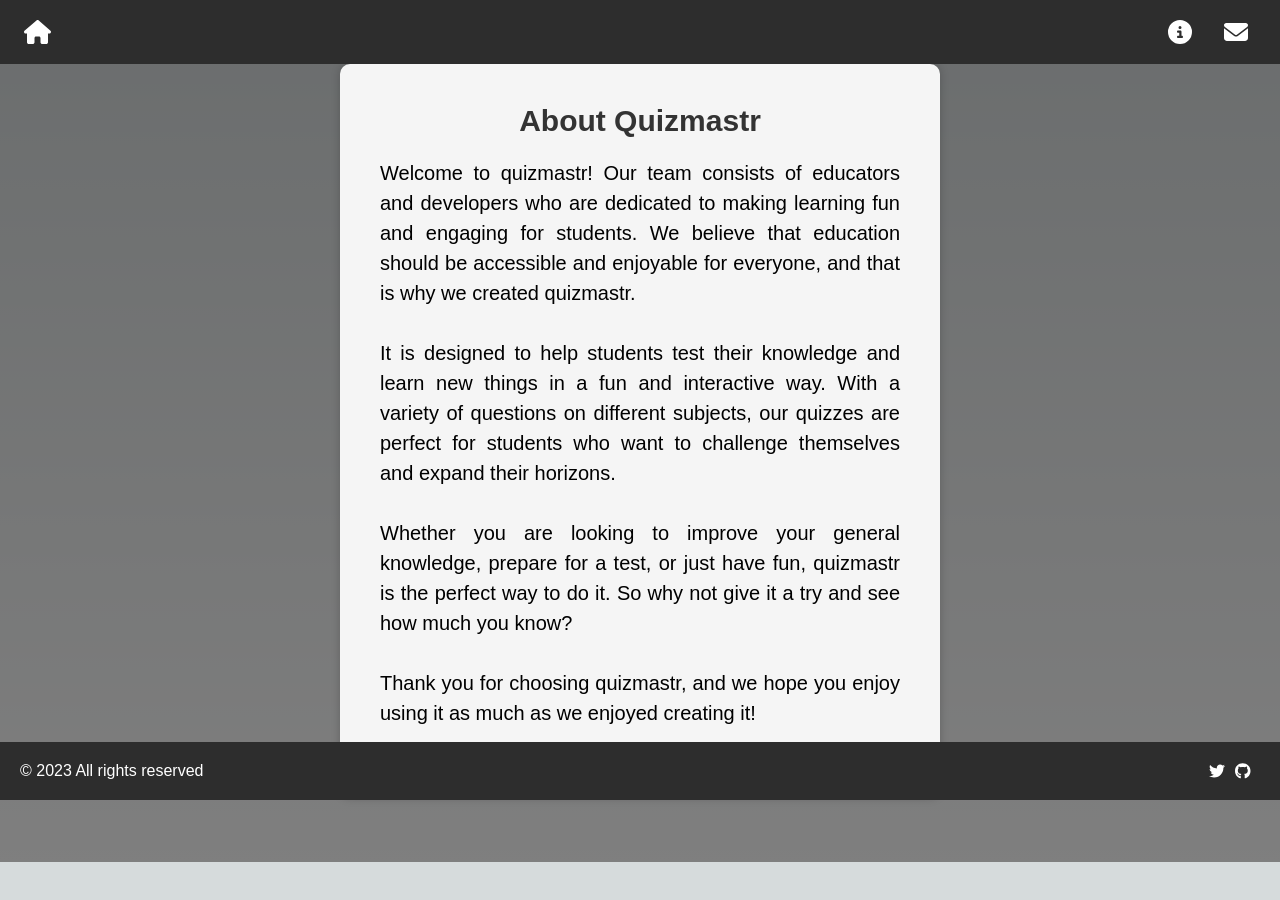
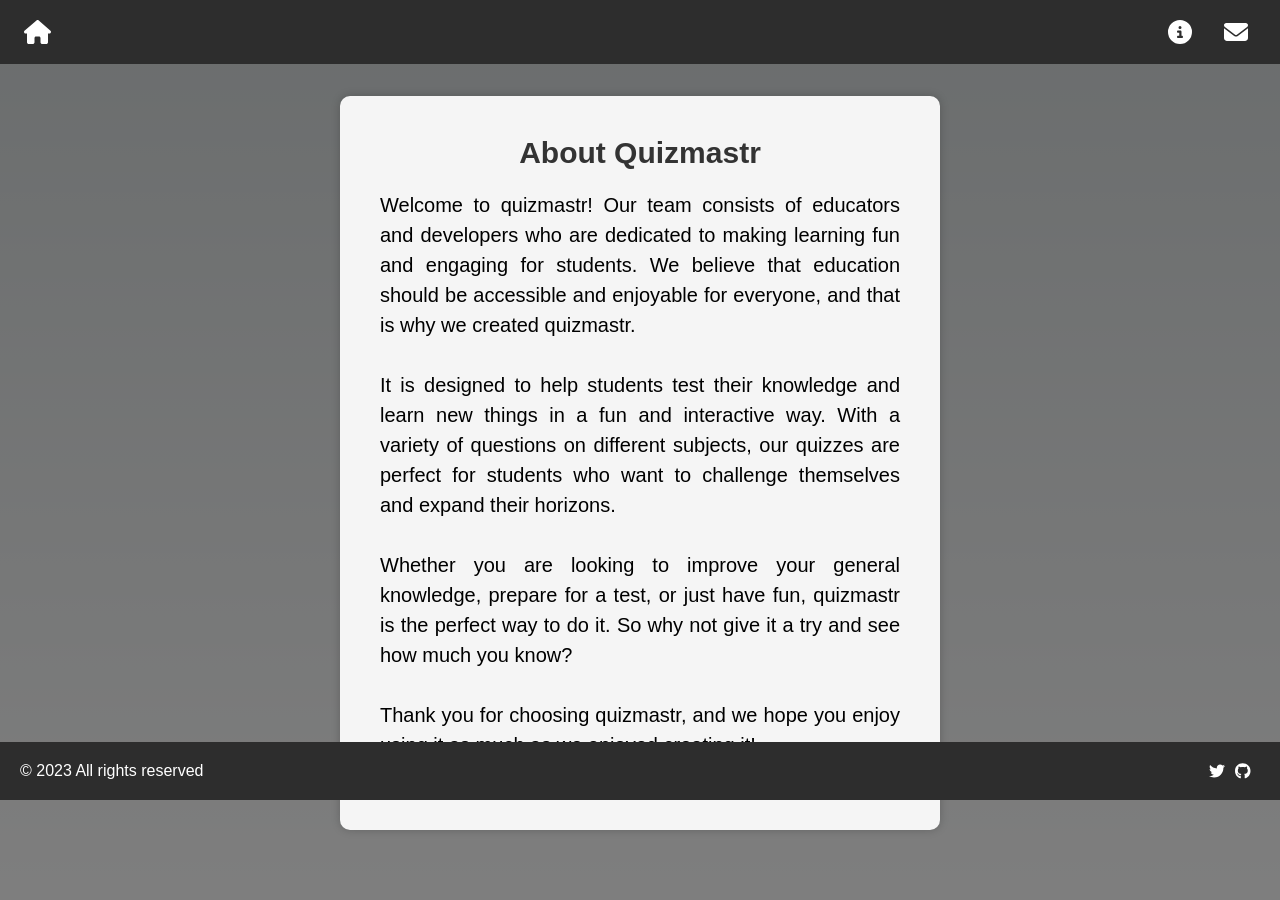
Before and after one commit to swiftugandan/quizmastr, a Next.js app: page /quiz/about in a window 1280 px wide. Shown: the top 900 px of the page. Before the commit the page ends 862 px from the top, so only its background shows below. Built offline with nearby package versions, Linux system fonts and the light colour scheme.

Commit message:
Add top margin to about

```diff
--- a/pages/quiz/about.js
+++ b/pages/quiz/about.js
@@ -40,8 +40,8 @@ const styles = {
     maxWidth: "600px",
     margin: "1rem",
     backgroundColor: "#f5f5f5",
-    marginTop: "4rem",
-    marginBottom: "4rem",
+    marginTop: "6rem",
+    marginBottom: "6rem",
     fontFamily: "sans-serif",
   },
   heading: {
```
